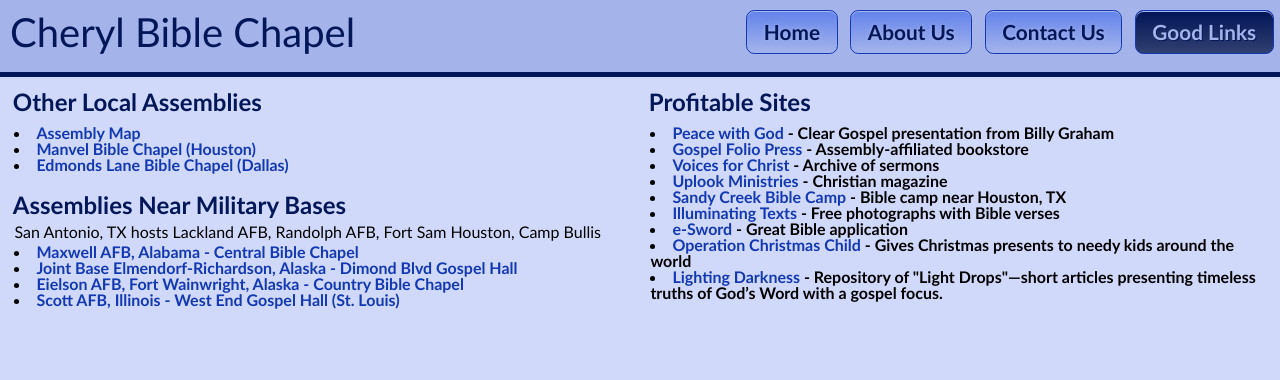
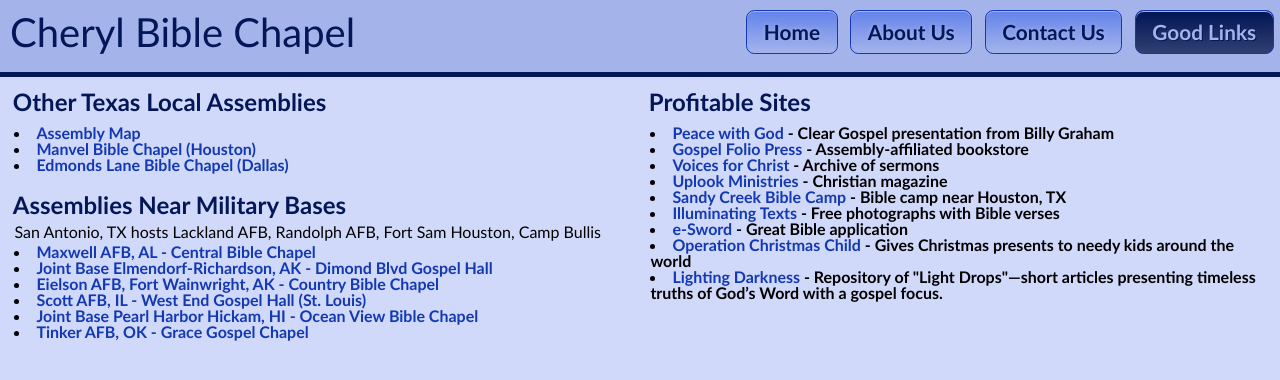
Before and after one commit to screamincat11/Cheryl_Bible_Chapel_Website, a plain HTML site: page links.html in a window 1280 px wide. Drawn offline with Linux system fonts and the light colour scheme.

Commit message:
Updates
Updated Events in Home and added two military assemblies under Links

```diff
--- a/links.html
+++ b/links.html
@@ -33,7 +33,7 @@
     </header>
     <div id="content">
         <section>
-            <h2>Other Local Assemblies</h2>
+            <h2>Other Texas Local Assemblies</h2>
             <p>
             <ul>
                 <li><a href="http://www.assemblymap.com">Assembly Map</a></li>
@@ -47,10 +47,12 @@
             <p>
             San Antonio, TX hosts Lackland AFB, Randolph AFB, Fort Sam Houston, Camp Bullis
             <ul>
-                <li><a href="http://www.centralbiblechapel.com">Maxwell AFB, Alabama - Central Bible Chapel</a></li>
-                <li><a href="http://www.assemblymap.com/assemblies-n-amer.html?sobi2Task=sobi2Details&catid=6&sobi2Id=2171">Joint Base Elmendorf-Richardson, Alaska - Dimond Blvd Gospel Hall</a></li>
-                <li><a href="http://www.assemblymap.com/assemblies-n-amer.html?sobi2Task=sobi2Details&catid=6&sobi2Id=2167">Eielson AFB, Fort Wainwright, Alaska - Country Bible Chapel</a></li>
-                <li><a href="http://www.assemblymap.com/missouri-assemblies.html?sobi2Task=sobi2Details&catid=32&sobi2Id=2706">Scott AFB, Illinois - West End Gospel Hall (St. Louis)</a></li>
+                <li><a href="http://www.centralbiblechapel.com">Maxwell AFB, AL - Central Bible Chapel</a></li>
+                <li><a href="http://www.assemblymap.com/assemblies-n-amer.html?sobi2Task=sobi2Details&catid=6&sobi2Id=2171">Joint Base Elmendorf-Richardson, AK - Dimond Blvd Gospel Hall</a></li>
+                <li><a href="http://www.assemblymap.com/assemblies-n-amer.html?sobi2Task=sobi2Details&catid=6&sobi2Id=2167">Eielson AFB, Fort Wainwright, AK - Country Bible Chapel</a></li>
+                <li><a href="http://www.assemblymap.com/missouri-assemblies.html?sobi2Task=sobi2Details&catid=32&sobi2Id=2706">Scott AFB, IL - West End Gospel Hall (St. Louis)</a></li>
+                <li><a href="http://oceanviewbiblechapel.org">Joint Base Pearl Harbor Hickam, HI - Ocean View Bible Chapel</a></li>
+                <li><a href="http://gracegospelchapelokc.com/">Tinker AFB, OK - Grace Gospel Chapel</a></li>
             </ul>
             </p>
         </section>
```
Also changed, not shown: index.html (+4 -5 lines).
